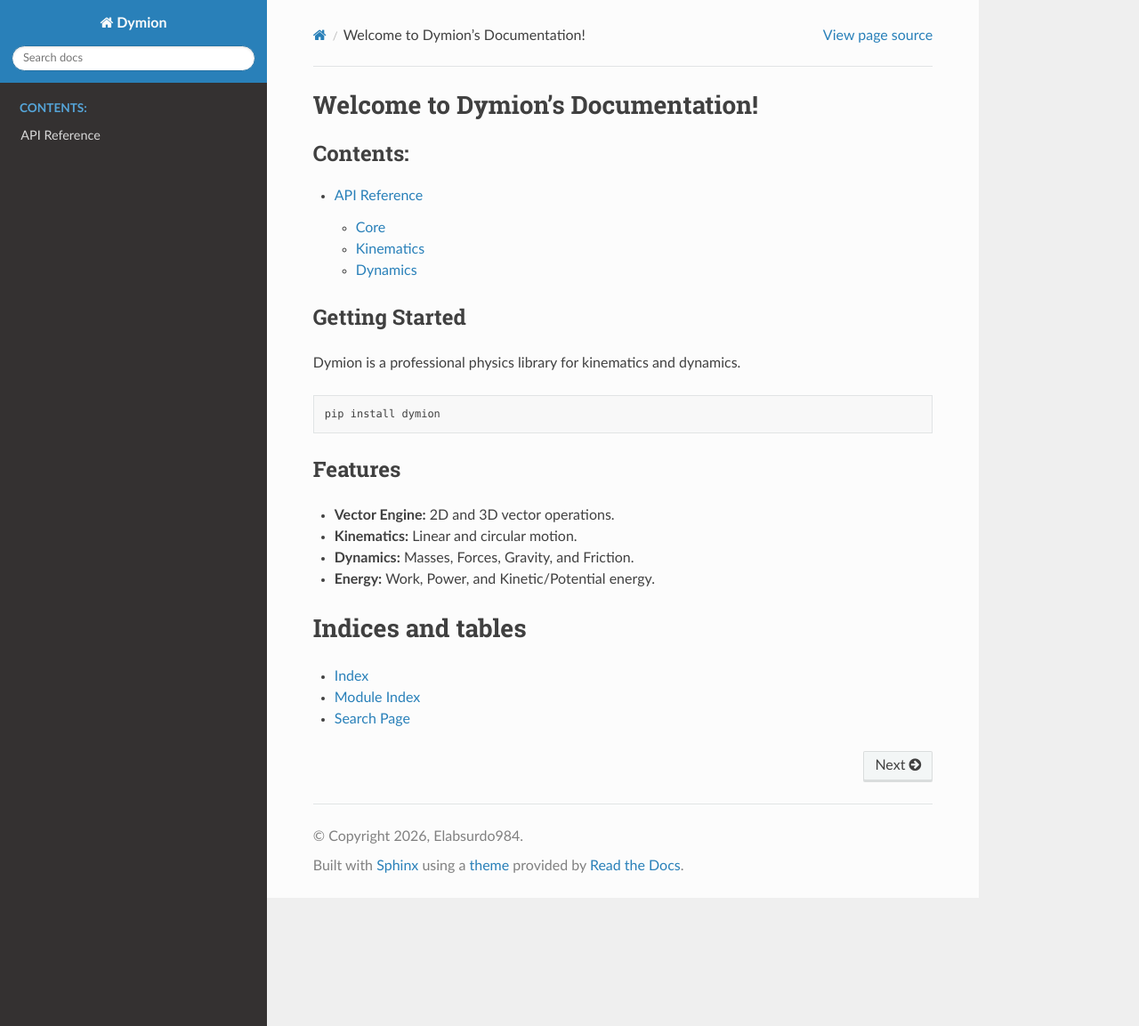
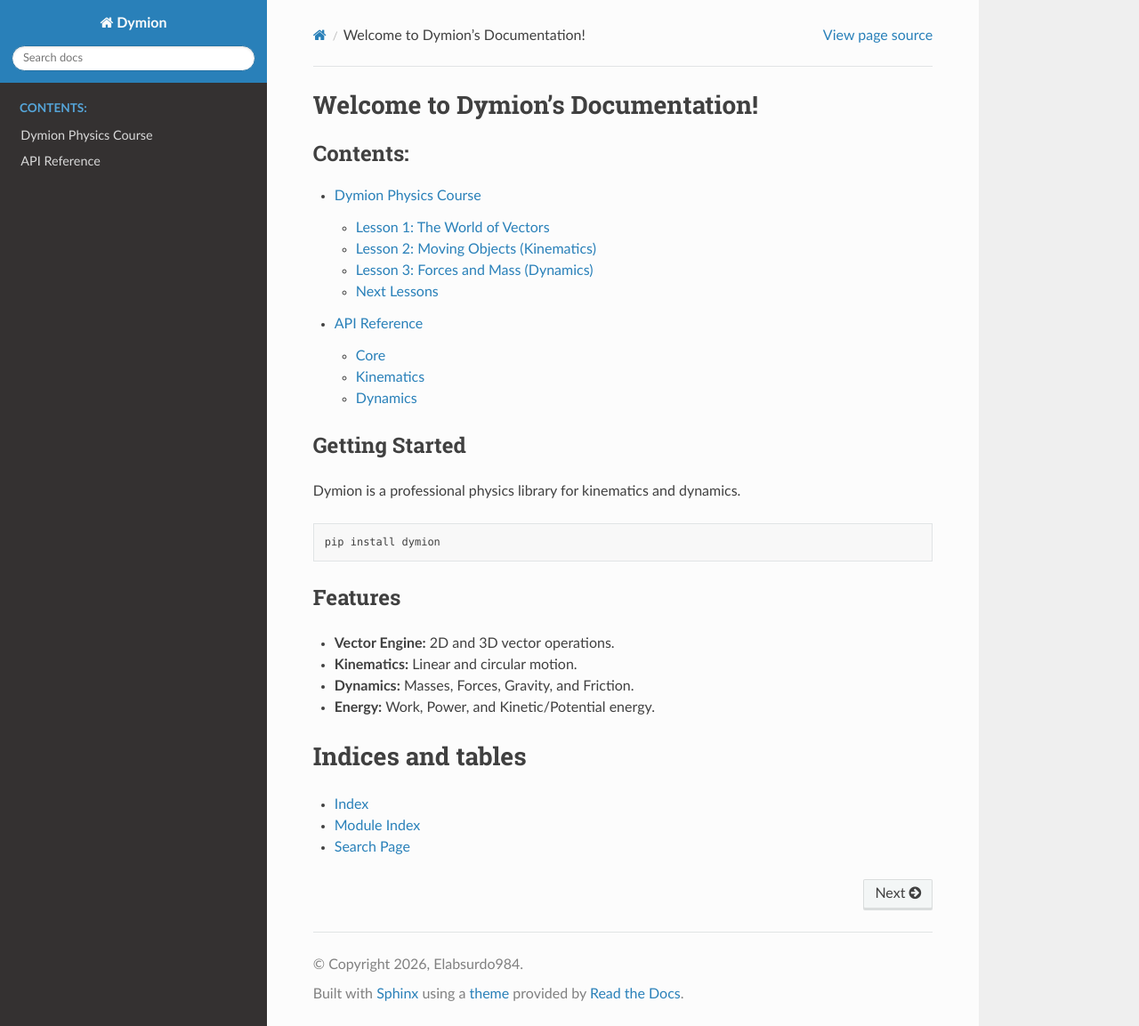
Before and after one commit to Elabsurdo984/dymion, a Sphinx documentation site: the page built from docs/source/index.rst, in a window 1280 px wide and 1153 px high. Shown: the whole window at 89% size. Built offline with Sphinx 7.4.7 and the Read the Docs theme 3.1.0, drawn with Linux system fonts in a browser that asks for light colours; pages that are not in the unit, such as notebooks, are missing from menus; some of the changed lines change nothing that is shown.

Commit message:
course in documentation

```diff
--- a/docs/source/conf.py
+++ b/docs/source/conf.py
@@ -15,6 +15,7 @@
     'sphinx.ext.autodoc',       # Pull documentation from docstrings
     'sphinx.ext.viewcode',      # Add links to source code
     'sphinx.ext.napoleon',      # Support for Google/NumPy style docstrings
+    'sphinx.ext.mathjax',       # Support for LaTeX math formulas
     'myst_parser',              # Support for Markdown
     'sphinx.ext.githubpages',   # Generate .nojekyll for GitHub Pages
 ]
--- /dev/null
+++ b/docs/source/course.rst
@@ -0,0 +1,70 @@
+Dymion Physics Course
+=====================
+
+Welcome to the official Dymion learning path. This course will teach you physics
+concepts by simulating them with code.
+
+Lesson 1: The World of Vectors
+------------------------------
+
+In physics, most things aren't just numbers; they have a direction. These are **Vectors**.
+A vector in Dymion has three components: :math:`x`, :math:`y`, and :math:`z`.
+
+To create a position or a force in Dymion:
+
+.. code-block:: python
+
+   from dymion import Vector
+
+   # A position 10 meters to the right and 5 meters up
+   pos = Vector(10, 5, 0)
+
+   # The magnitude is the "length" of the vector
+   print(pos.magnitude)
+
+Lesson 2: Moving Objects (Kinematics)
+-------------------------------------
+
+Kinematics is the study of motion without considering its causes.
+The most important object is the **Particle**. It has position, velocity, and acceleration.
+
+.. code-block:: python
+
+   from dymion import Particle, Vector
+
+   # A ball moving at 20 m/s upwards
+   ball = Particle(velocity=Vector(0, 20, 0))
+
+   # Update moves the particle based on its velocity
+   ball.update(dt=1.0)
+   print(f"New position: {ball.position}")
+
+Lesson 3: Forces and Mass (Dynamics)
+------------------------------------
+
+Dynamics explains *why* things move. We use the **Body** class because it has **mass**.
+According to Newton's Second Law:
+
+.. math::
+
+   \vec{F} = m \cdot \vec{a}
+
+In Dymion, you apply forces to a body, and it calculates the acceleration automatically.
+
+.. code-block:: python
+
+   from dymion import Body, Vector
+   from dymion.dynamics import gravity
+
+   crate = Body(mass=50) # A 50kg crate
+   crate.apply_force(gravity(crate)) # Earth's gravity
+
+   crate.update(dt=0.1)
+   print(f"Calculated Acceleration: {crate.acceleration}")
+
+Next Lessons
+------------
+
+* **Energy:** Understanding Work, Power, and the conservation of energy.
+* **Momentum:** What happens when two bodies collide?
+* **Orbits:** How planets stay in the sky.
--- a/docs/source/index.rst
+++ b/docs/source/index.rst
@@ -6,6 +6,7 @@
    :caption: Contents:
 
    intro
+   course
    api
    examples
 
```
